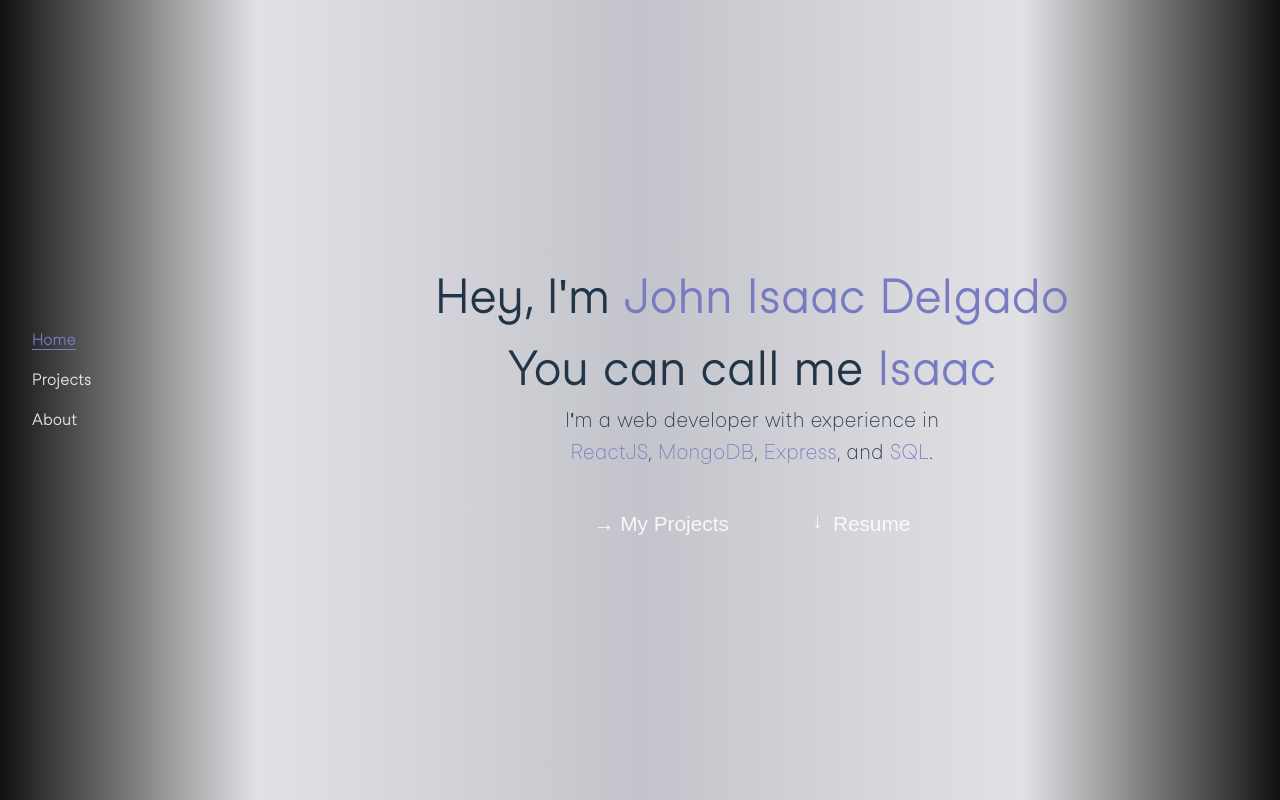
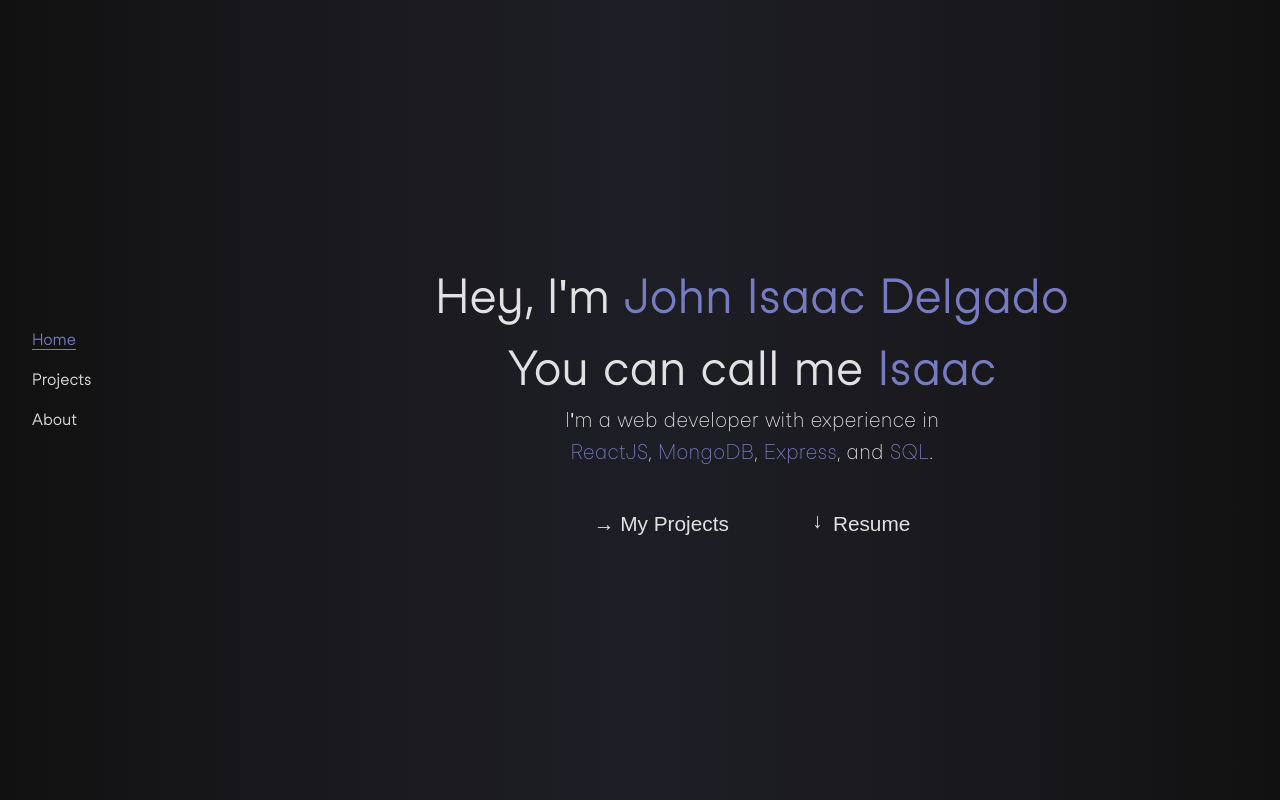
Before and after one commit to H-isaac23/portfolio, a React (Vite) app: page / in a window 1280 px wide. Built offline with nearby package versions, Linux system fonts and the light colour scheme; a web font is replaced by a local one.

Commit message:
Change icon

```diff
--- a/index.html
+++ b/index.html
@@ -2,7 +2,7 @@
 <html lang="en">
   <head>
     <meta charset="UTF-8" />
-    <link rel="icon" type="image/svg+xml" href="/vite.svg" />
+    <link rel="icon" type="image/svg+xml" href="/icon.svg" />
     <meta name="viewport" content="width=device-width, initial-scale=1.0" />
     <title>Holo</title>
   </head>
--- a/package.json
+++ b/package.json
@@ -13,7 +13,8 @@
     "framer-motion": "^11.3.21",
     "react": "^18.2.0",
     "react-dom": "^18.2.0",
-    "react-router-dom": "^6.26.0"
+    "react-router-dom": "^6.26.0",
+    "serve": "^14.2.3"
   },
   "devDependencies": {
     "@types/react": "^18.2.66",
--- a/src/App.tsx
+++ b/src/App.tsx
@@ -1,4 +1,3 @@
-import React from "react";
 import MainLayout from "./components/MainLayout/MainLayout";
 import { Outlet } from "react-router-dom";
 import "./App.css";
--- a/src/components/Projects/Projects.tsx
+++ b/src/components/Projects/Projects.tsx
@@ -1,4 +1,4 @@
-import React, { useState } from "react";
+import { useState } from "react";
 import "./project.css";
 import { Solo, Pvp, MainMenu } from "../../assets/codewars";
 import { Events, Fines, Scan } from "../../assets/qrca";
--- a/src/index.css
+++ b/src/index.css
@@ -3,7 +3,7 @@
   line-height: 1.5;
   font-weight: 400;
 
-  color-scheme: light dark;
+  color-scheme: dark;
   color: rgba(255, 255, 255, 0.87);
   background: linear-gradient(
     90deg,
@@ -60,7 +60,7 @@
   outline: 4px auto -webkit-focus-ring-color;
 }
 
-@media (prefers-color-scheme: light) {
+/* @media (prefers-color-scheme: light) {
   :root {
     color: #213547;
     background-color: #ffffff;
@@ -71,4 +71,4 @@
   button {
     background-color: #f9f9f9;
   }
-}
+} */
```
Also changed, not shown: 1 other file (tests, documents, lock files or other folders).
